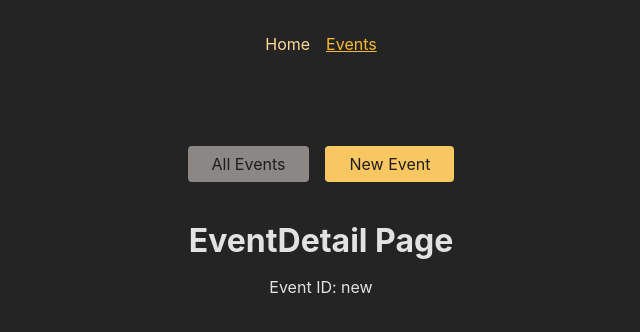
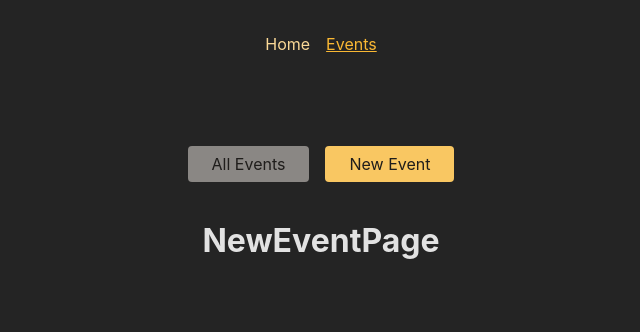
Before and after one commit to SoobihnKim/react-study202406, a React (Create React App) app: page /events/new in a window 1280 px wide. Shown: the top 332 px of the page, without its empty margins (319-959 px from the left). Built offline with nearby package versions, Linux system fonts and the light colour scheme.

Commit message:
# loader

```diff
--- a/src/App.js
+++ b/src/App.js
@@ -6,6 +6,7 @@ import ErrorPage from "./components/RouteExample/pages/ ErrorPage";
 import Events from "./components/RouteExample/pages/Events";
 import EventDetail from "./components/RouteExample/pages/EventDetail";
 import EventLayout from "./components/RouteExample/layout/EventLayout";
+import NewEvent from "./components/RouteExample/pages/NewEvent";
 
 // 라우터 설정
 const router = createBrowserRouter([
@@ -37,11 +38,11 @@ const router = createBrowserRouter([
                         }
                     },
                     { path: ':eventId', element: <EventDetail /> },
+                    { path: 'new', element: <NewEvent /> },
                 ]
             },
         ]
     },
-
 ]);
 
 const App = () => {
--- a/src/components/RouteExample/layout/EventLayout.js
+++ b/src/components/RouteExample/layout/EventLayout.js
@@ -6,8 +6,8 @@ const EventLayout = () => {
     return (
         <>
             <EventNavigation />
+        {/*    자식들 불러오기 */}
             <Outlet />
-        {/*    자식들 불러오기 */}
         </>
     );
 };
--- a/src/components/RouteExample/pages/EventDetail.js
+++ b/src/components/RouteExample/pages/EventDetail.js
@@ -1,10 +1,14 @@
 import React from 'react';
-import {useParams} from "react-router-dom";
+import {useLoaderData, useParams} from "react-router-dom";
 
 
 const EventDetail = () => {
 
-const {eventId : id} = useParams();
+    const {eventId: id} = useParams();
+
+    const data = useLoaderData();
+    // console.log('loader data: ', data);
+    // 이벤트 안에서만 쓸 수 있는데 형제관계(EventDetail)에서는 사용할 수 없음
 
     return (
         <>
--- /dev/null
+++ b/src/components/RouteExample/pages/NewEvent.js
@@ -0,0 +1,7 @@
+import React from "react";
+
+const NewEvent = () => {
+    return <h1>NewEventPage</h1>;
+};
+
+export default NewEvent;
```
Also changed, not shown: src/components/RouteExample/components/EventList.js (+6 -1 lines).
